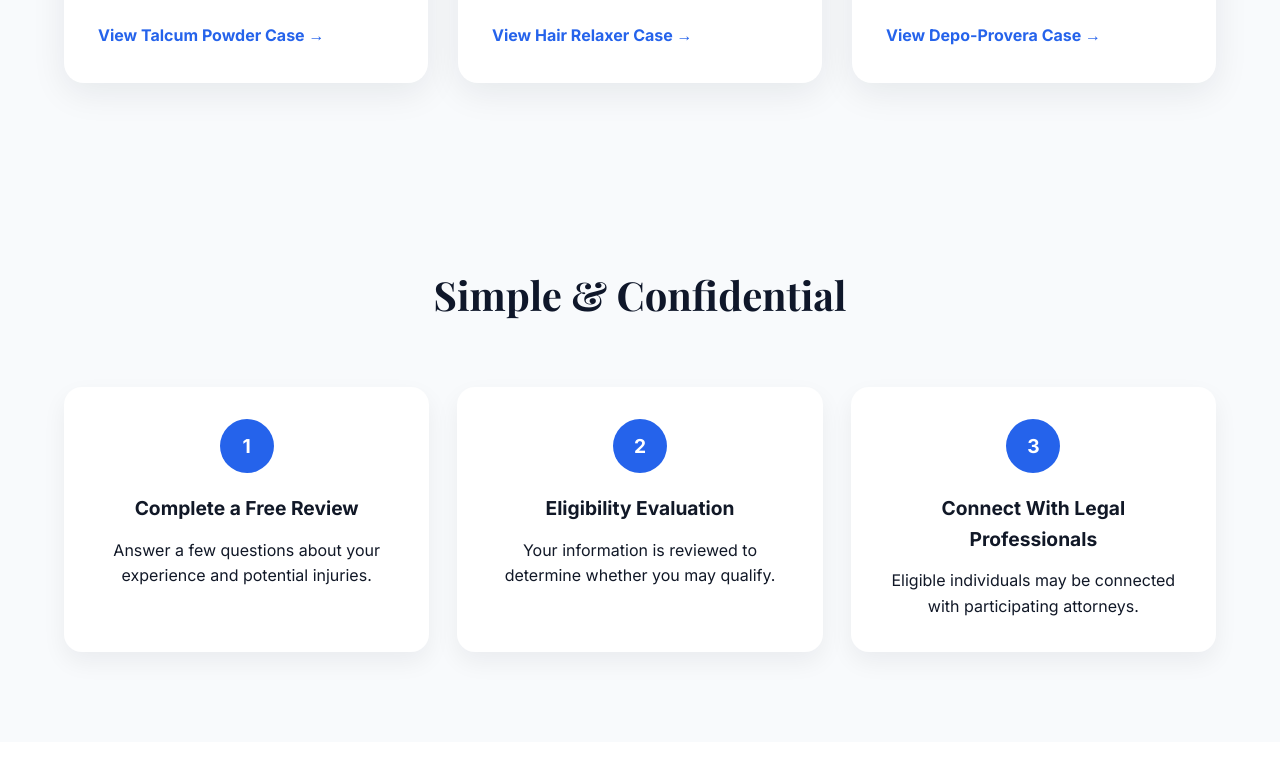
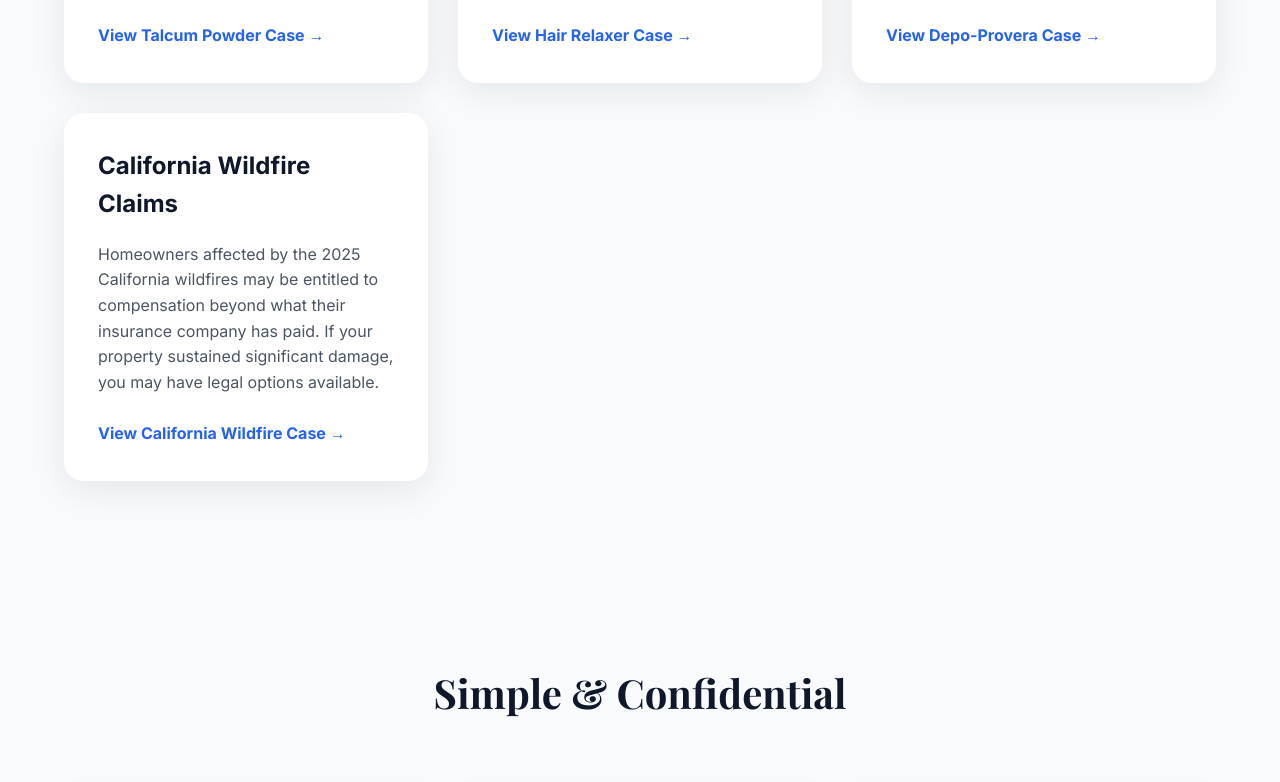
Before and after one commit to atumcaseclaim/ironcladjustice-main, a website: page index.html in a window 1280 px wide. Shown: the part 1574-2356 px from the top of the page. Drawn offline with nearby package versions, Linux system fonts and the light colour scheme.

Commit message:
Add California Wildfire Claims case card and footer link

```diff
--- a/index.html
+++ b/index.html
@@ -513,6 +513,21 @@
             View Depo-Provera Case →
           </a>
         </div>
+        <div class="case-card">
+          <h3>California Wildfire Claims</h3>
+          <p>
+            Homeowners affected by the 2025 California wildfires may be
+            entitled to compensation beyond what their insurance company
+            has paid. If your property sustained significant damage, you
+            may have legal options available.
+          </p>
+          <a
+            class="case-link"
+            href="https://wildfire.ironcladjustice.com/"
+          >
+            View California Wildfire Case →
+          </a>
+        </div>
       </div>
     </div>
   </section>
@@ -616,6 +631,9 @@
           <a href="https://depo.ironcladjustice.com/">
             Depo-Provera Claims
           </a>
+          <a href="https://wildfire.ironcladjustice.com/">
+            California Wildfire Claims
+          </a>
         </div>
         <div class="footer-col">
           <h4>Legal</h4>
```
